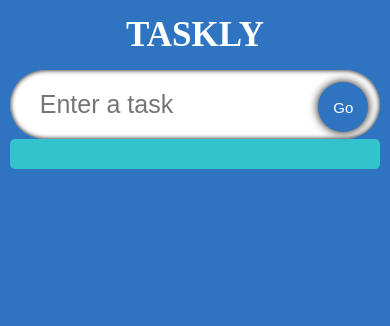
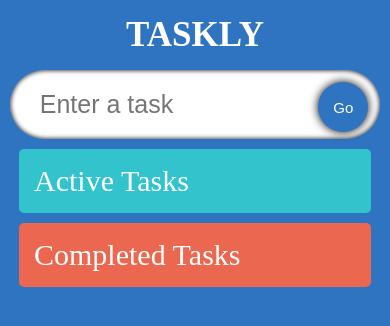
Before and after one commit to codepantha/taskly, a React (Create React App) app: page / in a window 390 px wide. Shown: the top 326 px of the page. Built offline with nearby package versions, Linux system fonts and the light colour scheme; the HTML template or start-up script is replaced by a standard one; a web font is replaced by a local one.

Commit message:
change app layout to have active and completed tasks

```diff
--- a/src/components/TodoList.tsx
+++ b/src/components/TodoList.tsx
@@ -10,10 +10,19 @@
 
 const TodoList: React.FC<Props> = ({ todos, setTodos }: Props) => {
   return (
-    <div className="todos">
-      { todos.map(todo => (
-        <TodoCard key={todo.id} todo={todo} todos={todos} setTodos={setTodos} />
-      ))}
+    <div className="container">
+      <div className="todos">
+        <span className="todos__heading">Active Tasks</span>
+        { todos.map(todo => (
+          <TodoCard key={todo.id} todo={todo} todos={todos} setTodos={setTodos} />
+        ))}
+      </div>
+      <div className="todos remove">
+        <span className="todos__heading">Completed Tasks</span>
+        { todos.map(todo => (
+          <TodoCard key={todo.id} todo={todo} todos={todos} setTodos={setTodos} />
+        ))}
+      </div>
     </div>
   )
 }
--- a/src/components/styles.css
+++ b/src/components/styles.css
@@ -44,6 +44,19 @@
   box-shadow: 0 0 5px black;
 }
 
+.container {
+  display: flex;
+  width: 95%;
+  margin-top: 10px;
+  justify-content: space-between;
+  align-items: flex-start;
+}
+
+.todos__heading {
+  font-size: 30px;
+  color: #fff;
+}
+
 .todos {
   border-radius: 5px;
   display: flex;
@@ -62,6 +75,11 @@
   margin-top: 15px;
   background-image: url("https://img.freepik.com/free-photo/crumpled-yellow-paper-background-close-up_60487-2390.jpg?size=626&ext=jpg");
   transition: 0.2s;
+}
+
+.todos__single:hover {
+  cursor: pointer;
+  transform: scale(1.02);
 }
 
 .todos__single--text {
@@ -86,13 +104,9 @@
 
 @media (max-width: 1200px) {
   .todos {
-    flex-direction: row;
+    flex-direction: column;
     flex-wrap: wrap;
     justify-content: space-around;
-  }
-
-  .todos__single {
-    width: 45%;
   }
 }
 
@@ -104,7 +118,14 @@
     width: 95%;
     margin-bottom: 10px;
   }
-  .todos__single {
-    width: 100%;
+
+  .container {
+    width: 95%;
+    flex-direction: column;
+    align-items: center;
   }
 }
+
+.remove {
+  background-color: rgb(235, 103, 80);
+}
```
